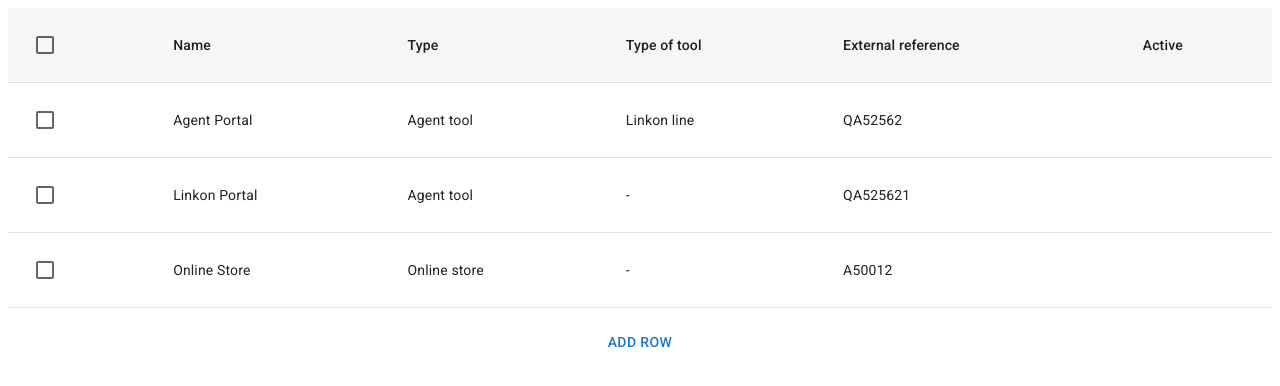
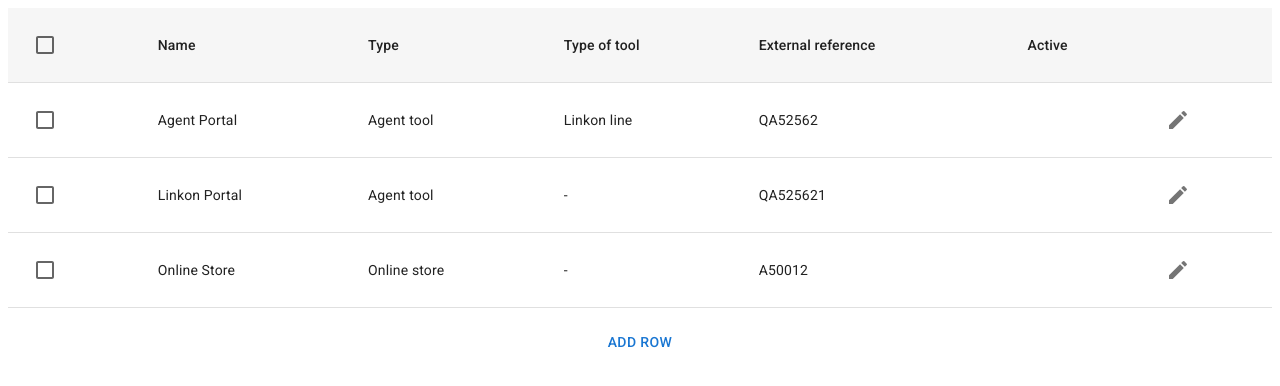
Before and after one commit to Khavrolev/turnit-test, a React (Vite) app: page / in a window 1280 px wide. Shown: the top 386 px of the page. Built offline with nearby package versions, Linux system fonts and the light colour scheme.

Commit message:
add actions

```diff
--- a/src/App.tsx
+++ b/src/App.tsx
@@ -1,7 +1,99 @@
-import MaterialTable from "./components/MaterialTable";
+import { useMemo, useState } from "react";
+import { initTableData } from "./const/init";
+import { TableData } from "./types/types";
+import { Column, useRowSelect, useTable } from "react-table";
+import { getPrettyValue } from "./utils/utils";
+import useToggleAllRowsSelected from "./hooks/useToggleAllRowsSelected";
+import { Stack } from "@mui/system";
+import {
+  Button,
+  Table,
+  TableBody,
+  TableCell,
+  TableHead,
+  TableRow,
+} from "@mui/material";
+import { color } from "./const/colors";
+import TableEditActions from "./components/TableEditActions";
 
 function App() {
-  return <MaterialTable />;
+  const [data, setData] = useState(initTableData);
+  const [editableRows, setEditableRows] = useState<Record<string, boolean>>({});
+
+  const columnsTable: Column<TableData>[] = useMemo(
+    () => [
+      { Header: "Name", accessor: "name" },
+      {
+        Header: "Type",
+        accessor: "type",
+        Cell: ({ cell }) => getPrettyValue(cell.value),
+      },
+      {
+        Header: "Type of tool",
+        accessor: "toolType",
+        Cell: ({ cell }) => getPrettyValue(cell.value),
+      },
+      { Header: "External reference", accessor: "externalReference" },
+      { Header: "Active", accessor: "active" },
+      {
+        id: "action",
+        Cell: (cell) => (
+          <TableEditActions
+            {...cell}
+            editableRows={editableRows}
+            changeEditableRows={setEditableRows}
+          />
+        ),
+        disableSortBy: true,
+      },
+    ],
+    [editableRows]
+  );
+
+  const { getTableProps, getTableBodyProps, headerGroups, rows, prepareRow } =
+    useTable(
+      {
+        columns: columnsTable,
+        data,
+      },
+      useRowSelect,
+      useToggleAllRowsSelected
+    );
+
+  return (
+    <Stack spacing={2}>
+      <Table {...getTableProps()}>
+        <TableHead sx={{ backgroundColor: color.header }}>
+          {headerGroups.map((headerGroup) => (
+            <TableRow {...headerGroup.getHeaderGroupProps()}>
+              {headerGroup.headers.map((column) => (
+                <TableCell {...column.getHeaderProps()}>
+                  {column.render("Header")}
+                </TableCell>
+              ))}
+            </TableRow>
+          ))}
+        </TableHead>
+        <TableBody {...getTableBodyProps()}>
+          {rows.map((row) => {
+            prepareRow(row);
+            return (
+              <TableRow {...row.getRowProps()}>
+                {row.cells.map((cell) => {
+                  return (
+                    <TableCell {...cell.getCellProps()}>
+                      {cell.render("Cell")}
+                    </TableCell>
+                  );
+                })}
+              </TableRow>
+            );
+          })}
+        </TableBody>
+      </Table>
+      <Button onClick={() => setData([...data, {}])}>Add Row</Button>
+    </Stack>
+  );
 }
 
 export default App;
--- a/src/components/MaterialTable.tsx
+++ /dev/null
@@ -1,86 +0,0 @@
-import { Column, useRowSelect, useTable } from "react-table";
-import { initTableData } from "../const/init";
-import {
-  Button,
-  Stack,
-  Table,
-  TableBody,
-  TableCell,
-  TableHead,
-  TableRow,
-} from "@mui/material";
-import { color } from "../const/colors";
-import { TableData } from "../types/types";
-import { getPrettyValue } from "../utils/utils";
-import { useMemo, useState } from "react";
-import useToggleAllRowsSelected from "../hooks/useToggleAllRowsSelected";
-
-function MaterialTable() {
-  const [data, setData] = useState(initTableData);
-
-  const columnsTable: Column<TableData>[] = useMemo(
-    () => [
-      { Header: "Name", accessor: "name" },
-      {
-        Header: "Type",
-        accessor: "type",
-        Cell: ({ cell }) => getPrettyValue(cell.value),
-      },
-      {
-        Header: "Type of tool",
-        accessor: "toolType",
-        Cell: ({ cell }) => getPrettyValue(cell.value),
-      },
-      { Header: "External reference", accessor: "externalReference" },
-      { Header: "Active", accessor: "active" },
-    ],
-    []
-  );
-
-  const { getTableProps, getTableBodyProps, headerGroups, rows, prepareRow } =
-    useTable(
-      {
-        columns: columnsTable,
-        data,
-      },
-      useRowSelect,
-      useToggleAllRowsSelected
-    );
-
-  return (
-    <Stack spacing={2}>
-      <Table {...getTableProps()}>
-        <TableHead sx={{ backgroundColor: color.header }}>
-          {headerGroups.map((headerGroup) => (
-            <TableRow {...headerGroup.getHeaderGroupProps()}>
-              {headerGroup.headers.map((column) => (
-                <TableCell {...column.getHeaderProps()}>
-                  {column.render("Header")}
-                </TableCell>
-              ))}
-            </TableRow>
-          ))}
-        </TableHead>
-        <TableBody {...getTableBodyProps()}>
-          {rows.map((row) => {
-            prepareRow(row);
-            return (
-              <TableRow {...row.getRowProps()}>
-                {row.cells.map((cell) => {
-                  return (
-                    <TableCell {...cell.getCellProps()}>
-                      {cell.render("Cell")}
-                    </TableCell>
-                  );
-                })}
-              </TableRow>
-            );
-          })}
-        </TableBody>
-      </Table>
-      <Button onClick={() => setData([...data, {}])}>Add Row</Button>
-    </Stack>
-  );
-}
-
-export default MaterialTable;
--- /dev/null
+++ b/src/components/TableEditActions.tsx
@@ -0,0 +1,44 @@
+import { Stack } from "@mui/system";
+import { CellProps } from "react-table";
+import EditIcon from "@mui/icons-material/Edit";
+import CheckIcon from "@mui/icons-material/Check";
+import ClearIcon from "@mui/icons-material/Clear";
+import { IconButton } from "@mui/material";
+
+interface Props<T extends object> extends CellProps<T> {
+  editableRows: Record<string, boolean>;
+  changeEditableRows: (value: Record<string, boolean>) => void;
+}
+
+function TableEditActions<T extends object>({
+  editableRows,
+  changeEditableRows,
+  ...cell
+}: Props<T>) {
+  const rowId = cell.row.id;
+
+  function changeEditableRowsStatus(editable: boolean) {
+    changeEditableRows({ ...editableRows, [rowId]: editable });
+  }
+  console.log(editableRows);
+  if (editableRows[rowId]) {
+    return (
+      <Stack sx={{ display: "inline-flex" }}>
+        <IconButton onClick={() => changeEditableRowsStatus(false)}>
+          <CheckIcon />
+        </IconButton>
+        <IconButton>
+          <ClearIcon />
+        </IconButton>
+      </Stack>
+    );
+  }
+
+  return (
+    <IconButton onClick={() => changeEditableRowsStatus(true)}>
+      <EditIcon />
+    </IconButton>
+  );
+}
+
+export default TableEditActions;
--- a/src/hooks/useToggleAllRowsSelected.tsx
+++ b/src/hooks/useToggleAllRowsSelected.tsx
@@ -4,7 +4,7 @@ import { IndeterminateCheckbox } from "../components/IndeterminateCheckbox";
 function useToggleAllRowsSelected<T extends object>(hooks: Hooks<T>) {
   return hooks.visibleColumns.push((columns) => [
     {
-      id: "selection",
+      id: "select",
       Header: ({ getToggleAllRowsSelectedProps }) => (
         <IndeterminateCheckbox {...getToggleAllRowsSelectedProps()} />
       ),
```
